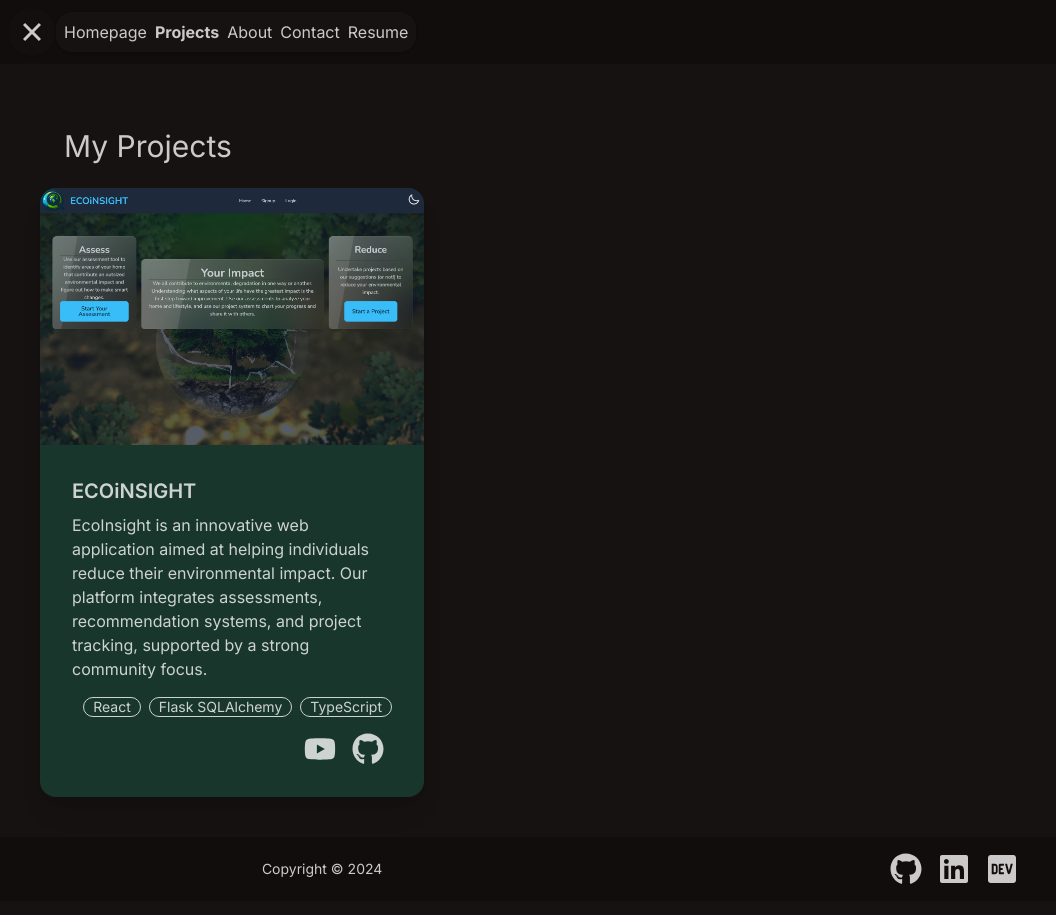
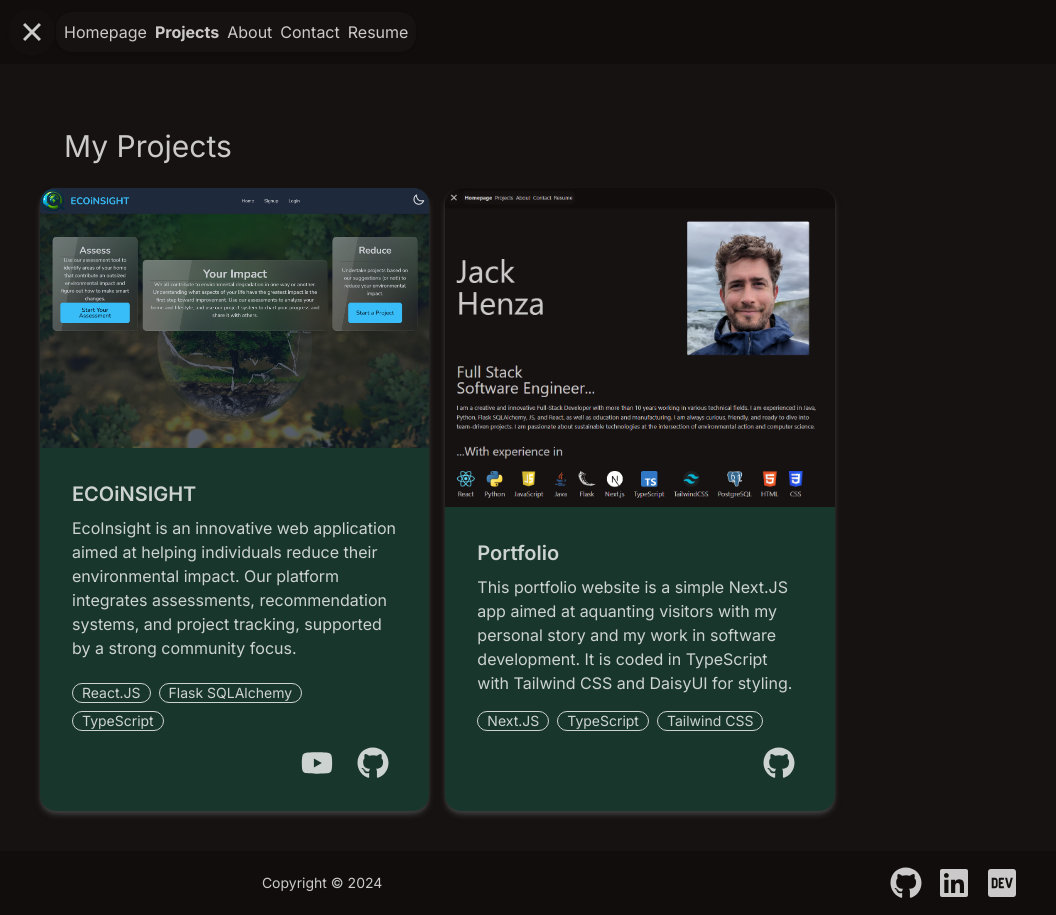
Before and after one commit to jackh404/portfolio, a Next.js app: page /projects in a window 1280 px wide. Shown: the whole page, without its empty margins (0-1056 px from the left). Built offline with nearby package versions, Linux system fonts and the light colour scheme.

Commit message:
add portfolio itself to projects page

```diff
--- a/app/projects/ProjectCard.tsx
+++ b/app/projects/ProjectCard.tsx
@@ -3,7 +3,7 @@ import { FaGithub, FaYoutube } from "react-icons/fa";
 
 const ProjectCard = (project: Project) => {
   return (
-    <div className="card w-96 bg-neutral shadow-xl text-neutral-content">
+    <div className="card max-w-md bg-neutral shadow-md text-neutral-content shadow-neutral-700">
       <figure>
         <a href={project.link} target="_blank">
           <img
@@ -18,15 +18,19 @@ const ProjectCard = (project: Project) => {
           <h2 className="card-title hover:underline">{project.title}</h2>
         </a>
         <p>{project.description}</p>
-        <div className="card-actions justify-end mt-2">
+        <div className="card-actions mt-2">
           {project.skills.map(skill => (
             <div className="badge badge-outline" key={skill}>
               {skill}
             </div>
           ))}
-          <a href={project.demo} target="_blank">
-            <FaYoutube className="w-8 h-8 mt-2 mr-2" />
-          </a>
+        </div>
+        <div className="flex justify-end gap-4">
+          {project.demo ? (
+            <a href={project.demo} target="_blank">
+              <FaYoutube className="w-8 h-8 mt-2 mr-2" />
+            </a>
+          ) : null}
           <a href={project.github} target="_blank">
             <FaGithub className="w-8 h-8 mt-2 mr-2" />
           </a>
--- a/app/projects/page.tsx
+++ b/app/projects/page.tsx
@@ -16,14 +16,23 @@ export default function Projects() {
       image: "/ecoinsight.png",
       link: "https://ecoinsight.vercel.app",
       github: "https://github.com/jackh404/ecoinsight",
-      skills: ["React", "Flask SQLAlchemy", "TypeScript"],
+      skills: ["React.JS", "Flask SQLAlchemy", "TypeScript"],
       demo: "https://youtu.be/2Qq7R_hVwkk",
+    },
+    {
+      title: "Portfolio",
+      description:
+        "This portfolio website is a simple Next.JS app aimed at aquanting visitors with my personal story and my work in software development. It is coded in TypeScript with Tailwind CSS and DaisyUI for styling.",
+      image: "/portfolio.png",
+      link: "https://jackhenza.com",
+      github: "https://github.com/jackh404/portfolio",
+      skills: ["Next.JS", "TypeScript", "Tailwind CSS"],
     },
   ];
   return (
     <div>
       <h1 className="text-3xl p-6">My Projects</h1>
-      <div className="grid grid-cols-1 sm:grid-cols-2 md:grid-cols-3">
+      <div className="grid grid-cols-1 md:grid-cols-2 xl:grid-cols-3 gap-4 justify-items-center">
         {projects.map(project => (
           <ProjectCard key={project.title} {...project} />
         ))}
```
Also changed, not shown: public/portfolio.png (added).
